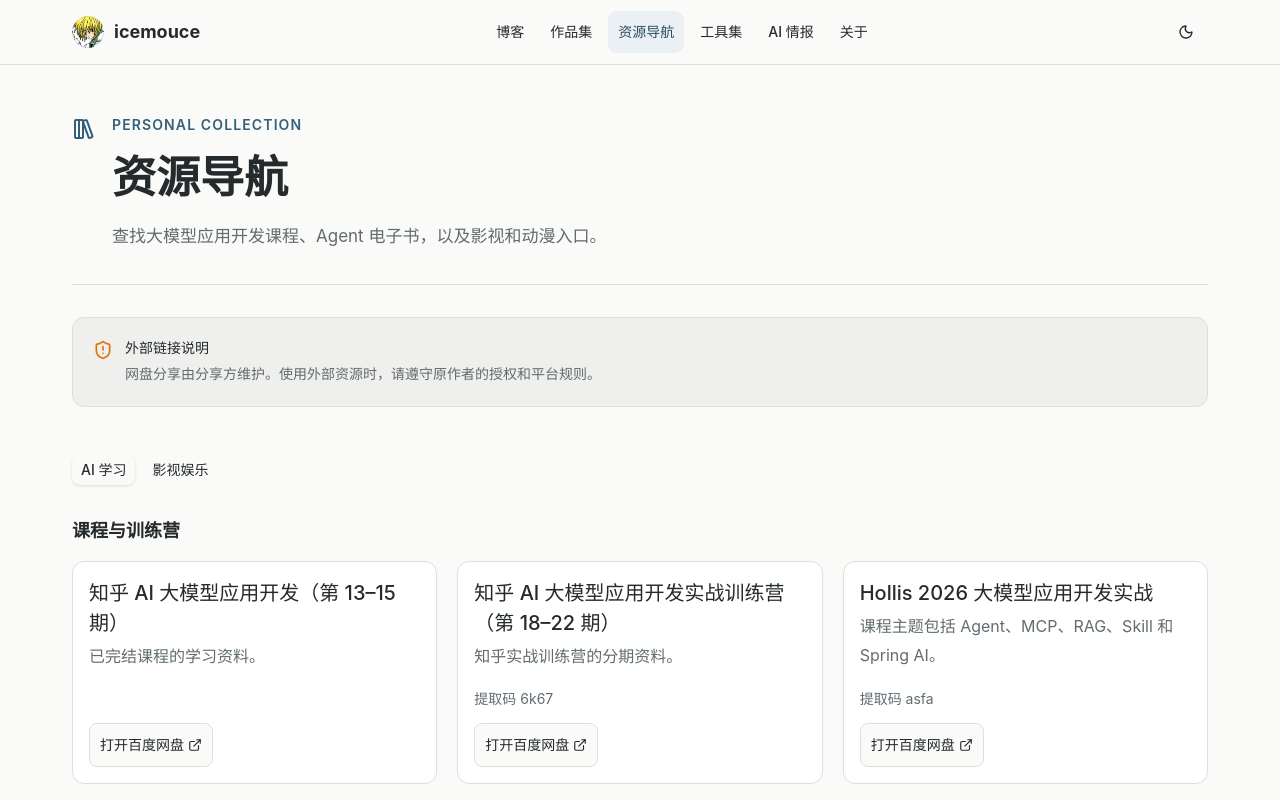
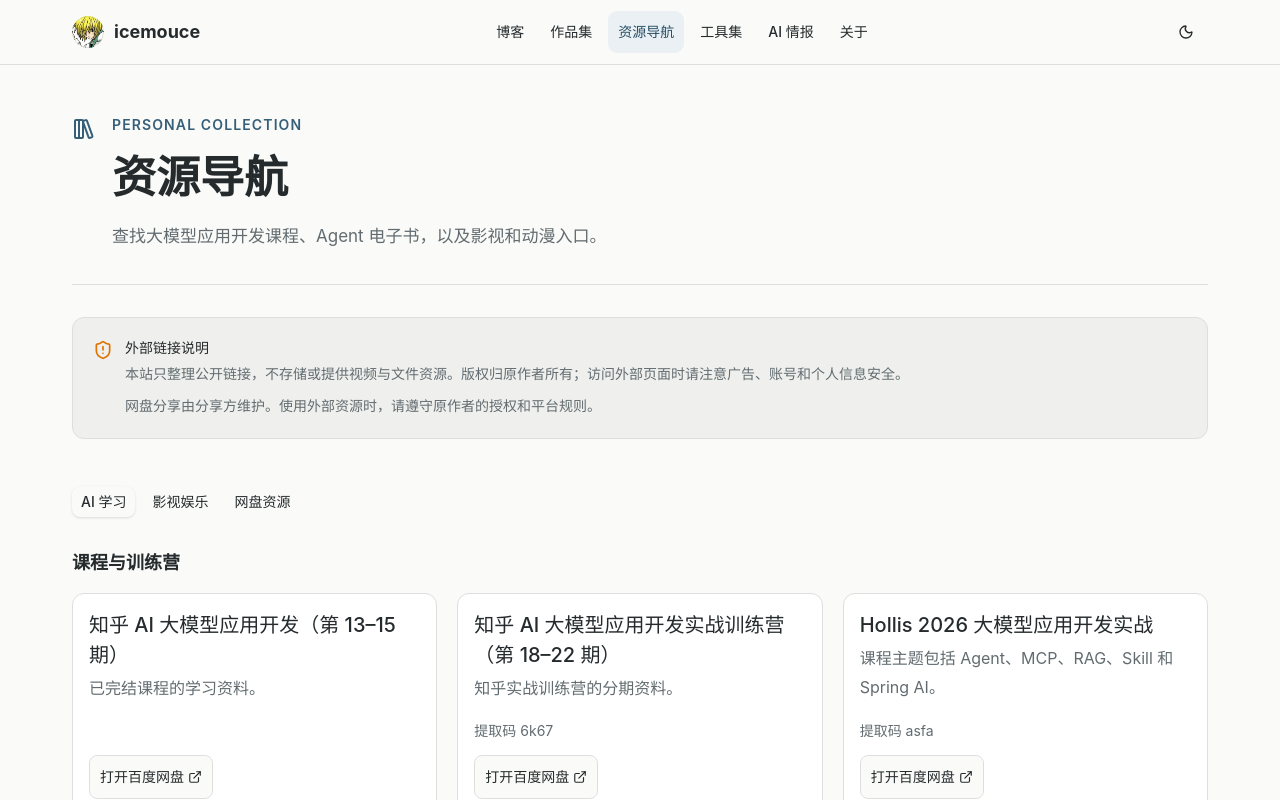
Before and after one commit to icemouce111/blog, a React (Vite) app: page /resources in a window 1280 px wide. Shown: the top 800 px of the page. Built offline with nearby package versions, Linux system fonts and the light colour scheme.

Commit message:
fix: restore drive resource category and notices (#41)
Co-authored-by: icemouce <icemouce@users.noreply.github.com>

```diff
--- a/src/data/resources.json
+++ b/src/data/resources.json
@@ -94,6 +94,24 @@
           ]
         }
       ]
+    },
+    {
+      "name": "网盘资源",
+      "key": "drive",
+      "disclaimer": "本板块资源仅供学习交流使用，请于下载后 24 小时内删除。如有需要请支持正版。",
+      "sections": [
+        {
+          "name": "网盘资源",
+          "items": [
+            {
+              "name": "示例资源",
+              "url": "",
+              "description": "此处添加你的网盘分享链接，删除此条后添加真实资源",
+              "note": "按此格式添加"
+            }
+          ]
+        }
+      ]
     }
   ]
 }
--- a/src/pages/ResourcesPage.tsx
+++ b/src/pages/ResourcesPage.tsx
@@ -1,7 +1,9 @@
 import { ButtonLink } from '@/components/ui/button-link'
-import { ExternalLink, LibraryBig, ShieldAlert } from 'lucide-react'
+import { useState } from 'react'
+import { AlertTriangle, ExternalLink, LibraryBig, ShieldAlert } from 'lucide-react'
 import { Tabs, TabsContent, TabsList, TabsTrigger } from '@/components/ui/tabs'
 import { Card, CardContent, CardDescription, CardHeader, CardTitle } from '@/components/ui/card'
+import { Button } from '@/components/ui/button'
 import resourcesData from '@/data/resources.json'
 import { PageContainer } from '@/components/layout/PageContainer'
 import { SectionHero } from '@/components/layout/SectionHero'
@@ -17,11 +19,13 @@ interface ResourceItem {
 interface ResourceCategory {
   name: string
   key: string
+  disclaimer?: string
   sections: { name: string; items: ResourceItem[] }[]
 }
 
 export function ResourcesPage() {
   const categories: ResourceCategory[] = resourcesData.categories
+  const [disclaimerAccepted, setDisclaimerAccepted] = useState(false)
 
   return (
     <div className="site-page">
@@ -40,6 +44,9 @@ export function ResourcesPage() {
             <div className="text-sm text-muted-foreground">
               <p className="mb-1 font-medium text-foreground">外部链接说明</p>
               <p className="m-0 leading-6">
+                本站只整理公开链接，不存储或提供视频与文件资源。版权归原作者所有；访问外部页面时请注意广告、账号和个人信息安全。
+              </p>
+              <p className="mb-0 mt-2 leading-6">
                 网盘分享由分享方维护。使用外部资源时，请遵守原作者的授权和平台规则。
               </p>
             </div>
@@ -58,12 +65,29 @@ export function ResourcesPage() {
 
             {categories.map((category) => (
               <TabsContent key={category.key} value={category.key} className="mt-0 space-y-8">
+                {category.key === 'drive' && !disclaimerAccepted ? (
+                  <div className="flex flex-col items-center justify-center px-4 py-16 text-center">
+                    <AlertTriangle className="mb-4 h-12 w-12 text-amber-500" />
+                    <h2 className="mb-2 text-lg font-semibold">网盘资源须知</h2>
+                    <p className="mb-6 max-w-md text-sm leading-6 text-muted-foreground">
+                      本板块仅汇总网友公开分享入口，请勿将内容用于商业或非法用途，并优先支持正版。
+                    </p>
+                    <Button onClick={() => setDisclaimerAccepted(true)}>已知悉，继续查看</Button>
+                  </div>
+                ) : (
+                  <>
+                    {category.disclaimer && (
+                      <div className="rounded-xl border border-amber-500/20 bg-amber-500/5 p-3 text-xs text-muted-foreground">
+                        <AlertTriangle className="mr-1 inline h-3.5 w-3.5" />
+                        {category.disclaimer}
+                      </div>
+                    )}
                     {category.sections.map((section) => (
                       <section key={section.name}>
                         <h2 className="mb-4 text-lg font-semibold">{section.name}</h2>
                         <div className="site-resource-grid site-tone-amber">
                           {section.items.map((item) => (
-                        <Card key={item.url} className="site-card site-resource-card">
+                            <Card key={item.url || item.name} className="site-card site-resource-card">
                               <CardHeader>
                                 <CardTitle>{item.name}</CardTitle>
                                 <CardDescription className="leading-5">
@@ -76,6 +100,7 @@ export function ResourcesPage() {
                                     {item.note}
                                   </p>
                                 )}
+                                {item.url ? (
                                   <ButtonLink
                                     variant="outline"
                                     size="sm"
@@ -86,12 +111,17 @@ export function ResourcesPage() {
                                   >
                                     {item.action ?? '访问'} <ExternalLink aria-hidden="true" className="h-3.5 w-3.5" />
                                   </ButtonLink>
+                                ) : (
+                                  <span className="text-xs italic text-muted-foreground">链接待添加</span>
+                                )}
                               </CardContent>
                             </Card>
                           ))}
                         </div>
                       </section>
                     ))}
+                  </>
+                )}
               </TabsContent>
             ))}
           </Tabs>
```
Lines whose indentation alone changed are shown as unchanged.
